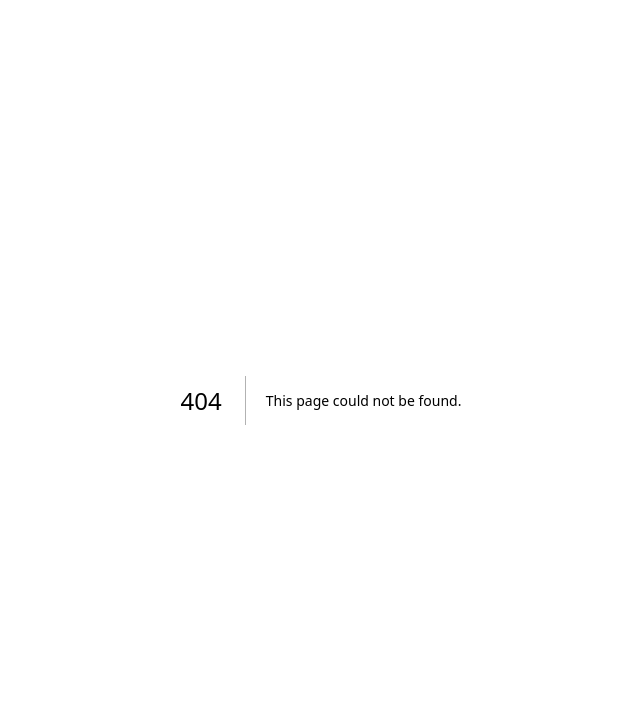
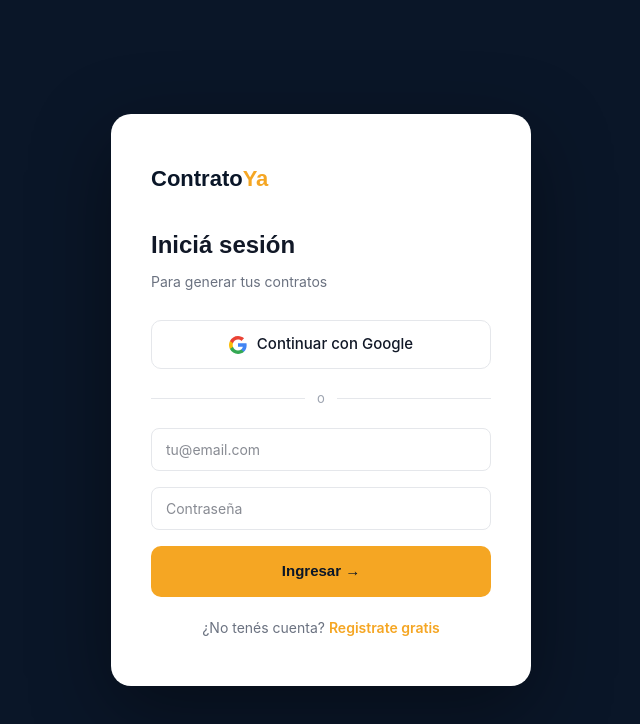
Before and after one commit to federicogabrielmartinez92-create/contratoya, a Next.js app: page /auth/login in a window 1280 px wide. Before the commit this address had no page. Shown: the top 724 px of the page, without its empty margins (319-959 px from the left). Built offline with nearby package versions, Linux system fonts and the light colour scheme; no server answers.

Commit message:
Login con Google + Supabase auth

```diff
--- /dev/null
+++ b/app/auth/callback/route.ts
@@ -0,0 +1,29 @@
+import { createServerClient } from '@supabase/ssr';
+import { cookies } from 'next/headers';
+import { NextRequest, NextResponse } from 'next/server';
+
+export async function GET(request: NextRequest) {
+  const { searchParams, origin } = new URL(request.url);
+  const code  = searchParams.get('code');
+
+  if (code) {
+    const cookieStore = await cookies();
+    const supabase = createServerClient(
+      process.env.NEXT_PUBLIC_SUPABASE_URL!,
+      process.env.NEXT_PUBLIC_SUPABASE_ANON_KEY!,
+      {
+        cookies: {
+          getAll() { return cookieStore.getAll(); },
+          setAll(cookiesToSet) {
+            cookiesToSet.forEach(({ name, value, options }) =>
+              cookieStore.set(name, value, options)
+            );
+          },
+        },
+      }
+    );
+    await supabase.auth.exchangeCodeForSession(code);
+  }
+
+  return NextResponse.redirect(`${origin}/generar`);
+}
--- /dev/null
+++ b/app/auth/login/page.tsx
@@ -0,0 +1,102 @@
+'use client';
+import { useState } from 'react';
+import { createBrowserClient } from '@supabase/ssr';
+import { useRouter } from 'next/navigation';
+
+export default function LoginPage() {
+  const [email,    setEmail]    = useState('');
+  const [password, setPassword] = useState('');
+  const [modo,     setModo]     = useState<'login'|'register'>('login');
+  const [error,    setError]    = useState('');
+  const [loading,  setLoading]  = useState(false);
+
+  const supabase = createBrowserClient(
+    process.env.NEXT_PUBLIC_SUPABASE_URL!,
+    process.env.NEXT_PUBLIC_SUPABASE_ANON_KEY!
+  );
+  const router = useRouter();
+
+  const handleGoogle = async () => {
+    await supabase.auth.signInWithOAuth({
+      provider: 'google',
+      options: { redirectTo: `${window.location.origin}/auth/callback` },
+    });
+  };
+
+  const handleSubmit = async () => {
+    if (!email || !password) { setError('Completá email y contraseña'); return; }
+    setLoading(true); setError('');
+    try {
+      if (modo === 'register') {
+        const { error } = await supabase.auth.signUp({ email, password });
+        if (error) throw error;
+        setError('✓ Revisá tu email para confirmar tu cuenta');
+      } else {
+        const { error } = await supabase.auth.signInWithPassword({ email, password });
+        if (error) throw error;
+        router.push('/generar');
+      }
+    } catch (e: unknown) {
+      setError(e instanceof Error ? e.message : 'Error al iniciar sesión');
+    } finally {
+      setLoading(false);
+    }
+  };
+
+  const inp: React.CSSProperties = { width:'100%', padding:'10px 14px', border:'1px solid #E5E7EB', borderRadius:'8px', fontSize:'14px', color:'#111827', outline:'none', boxSizing:'border-box', fontFamily:'Inter, sans-serif', marginBottom:'16px' };
+
+  return (
+    <main style={{ minHeight:'100vh', background:'#0A1628', display:'flex', alignItems:'center', justifyContent:'center', fontFamily:'Inter, sans-serif', padding:'20px' }}>
+      <div style={{ background:'#fff', borderRadius:'20px', padding:'48px 40px', width:'100%', maxWidth:'420px', boxShadow:'0 24px 80px rgba(0,0,0,0.4)' }}>
+        <a href="/" style={{ display:'block', fontFamily:'Space Grotesk, sans-serif', fontSize:'22px', fontWeight:700, color:'#0A1628', textDecoration:'none', marginBottom:'32px' }}>
+          Contrato<span style={{color:'#F5A623'}}>Ya</span>
+        </a>
+
+        <h1 style={{ fontFamily:'Space Grotesk, sans-serif', fontSize:'24px', fontWeight:700, color:'#111827', marginBottom:'8px' }}>
+          {modo === 'login' ? 'Iniciá sesión' : 'Creá tu cuenta'}
+        </h1>
+        <p style={{ fontSize:'14px', color:'#6B7280', marginBottom:'28px' }}>
+          {modo === 'login' ? 'Para generar tus contratos' : 'Es gratis, sin tarjeta de crédito'}
+        </p>
+
+        {/* Botón Google */}
+        <button onClick={handleGoogle}
+          style={{ width:'100%', padding:'12px', borderRadius:'10px', background:'#fff', border:'1.5px solid #E5E7EB', fontSize:'15px', fontWeight:500, cursor:'pointer', fontFamily:'Inter, sans-serif', marginBottom:'20px', display:'flex', alignItems:'center', justifyContent:'center', gap:'10px', color:'#111827' }}>
+          <svg width="18" height="18" viewBox="0 0 18 18">
+            <path fill="#4285F4" d="M17.64 9.2c0-.637-.057-1.251-.164-1.84H9v3.481h4.844c-.209 1.125-.843 2.078-1.796 2.717v2.258h2.908c1.702-1.567 2.684-3.875 2.684-6.615z"/>
+            <path fill="#34A853" d="M9 18c2.43 0 4.467-.806 5.956-2.18l-2.908-2.259c-.806.54-1.837.86-3.048.86-2.344 0-4.328-1.584-5.036-3.711H.957v2.332C2.438 15.983 5.482 18 9 18z"/>
+            <path fill="#FBBC05" d="M3.964 10.71c-.18-.54-.282-1.117-.282-1.71s.102-1.17.282-1.71V4.958H.957C.347 6.173 0 7.548 0 9s.348 2.827.957 4.042l3.007-2.332z"/>
+            <path fill="#EA4335" d="M9 3.58c1.321 0 2.508.454 3.44 1.345l2.582-2.58C13.463.891 11.426 0 9 0 5.482 0 2.438 2.017.957 4.958L3.964 7.29C4.672 5.163 6.656 3.58 9 3.58z"/>
+          </svg>
+          Continuar con Google
+        </button>
+
+        <div style={{ display:'flex', alignItems:'center', gap:'12px', marginBottom:'20px' }}>
+          <div style={{ flex:1, height:'1px', background:'#E5E7EB' }}/>
+          <span style={{ fontSize:'13px', color:'#9CA3AF' }}>o</span>
+          <div style={{ flex:1, height:'1px', background:'#E5E7EB' }}/>
+        </div>
+
+        <input type="email" placeholder="tu@email.com" value={email} onChange={e => setEmail(e.target.value)} style={inp} />
+        <input type="password" placeholder="Contraseña" value={password} onChange={e => setPassword(e.target.value)} style={inp} onKeyDown={e => e.key === 'Enter' && handleSubmit()} />
+
+        {error && (
+          <p style={{ fontSize:'13px', color: error.startsWith('✓') ? '#16A34A' : '#DC2626', marginBottom:'16px' }}>{error}</p>
+        )}
+
+        <button onClick={handleSubmit} disabled={loading}
+          style={{ width:'100%', padding:'14px', borderRadius:'10px', background: loading ? '#9CA3AF' : '#F5A623', color:'#0A1628', border:'none', fontSize:'15px', fontWeight:600, cursor: loading ? 'not-allowed' : 'pointer', fontFamily:'Space Grotesk, sans-serif', marginBottom:'20px' }}>
+          {loading ? 'Cargando...' : modo === 'login' ? 'Ingresar →' : 'Crear cuenta →'}
+        </button>
+
+        <p style={{ fontSize:'14px', color:'#6B7280', textAlign:'center' }}>
+          {modo === 'login' ? '¿No tenés cuenta? ' : '¿Ya tenés cuenta? '}
+          <button onClick={() => { setModo(modo === 'login' ? 'register' : 'login'); setError(''); }}
+            style={{ background:'none', border:'none', color:'#F5A623', fontWeight:600, cursor:'pointer', fontSize:'14px' }}>
+            {modo === 'login' ? 'Registrate gratis' : 'Iniciá sesión'}
+          </button>
+        </p>
+      </div>
+    </main>
+  );
+}
--- /dev/null
+++ b/lib/supabase.ts
@@ -0,0 +1,43 @@
+import { createBrowserClient } from '@supabase/ssr';
+
+export const createSupabaseClient = () => createBrowserClient(
+  process.env.NEXT_PUBLIC_SUPABASE_URL!,
+  process.env.NEXT_PUBLIC_SUPABASE_ANON_KEY!
+);
+
+export type Plan = 'gratis' | 'express' | 'pro';
+
+export interface Usuario {
+  id: string;
+  email: string;
+  plan: Plan;
+  contratos_usados: number;
+  contratos_mes: number;
+  fecha_reset: string;
+}
+
+export async function getUsuario(): Promise<Usuario | null> {
+  const supabase = createSupabaseClient();
+  const { data: { user } } = await supabase.auth.getUser();
+  if (!user) return null;
+  const { data } = await supabase
+    .from('usuarios')
+    .select('*')
+    .eq('id', user.id)
+    .single();
+  return data;
+}
+
+export async function puedeGenerar(usuario: Usuario): Promise<{ ok: boolean; motivo?: string }> {
+  const hoy   = new Date().toISOString().split('T')[0];
+  const reset = new Date(usuario.fecha_reset);
+  const ahora = new Date(hoy);
+  if (ahora.getMonth() !== reset.getMonth() || ahora.getFullYear() !== reset.getFullYear()) {
+    const supabase = createSupabaseClient();
+    await supabase.from('usuarios').update({ contratos_mes: 0, fecha_reset: hoy }).eq('id', usuario.id);
+    usuario.contratos_mes = 0;
+  }
+  if (usuario.plan === 'gratis' && usuario.contratos_usados >= 1) return { ok: false, motivo: 'gratis_agotado' };
+  if (usuario.plan === 'pro'    && usuario.contratos_mes    >= 15) return { ok: false, motivo: 'pro_limite' };
+  return { ok: true };
+}
--- a/package.json
+++ b/package.json
@@ -10,6 +10,9 @@
   },
   "dependencies": {
     "@anthropic-ai/sdk": "^0.104.1",
+    "@supabase/auth-helpers-nextjs": "^0.15.0",
+    "@supabase/ssr": "^0.12.0",
+    "@supabase/supabase-js": "^2.108.1",
     "jspdf": "^4.2.1",
     "next": "16.2.9",
     "pdf-lib": "^1.17.1",
```
Also changed, not shown: 1 other file (tests, documents, lock files or other folders).
